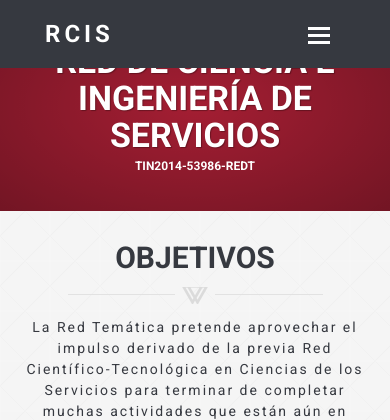
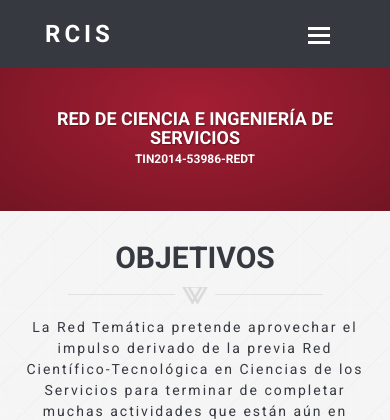
Before and after one commit to CristinaPerea/rcis, a PHP site: page / in a window 390 px wide. Shown: the top 420 px of the page. Run offline with PHP 8.4, Linux system fonts and the light colour scheme; data that the repository does not hold is empty; style sheets or scripts are compiled from the project's sources.

Commit message:
Cabecera casi solucionada #768

```diff
--- a/css/style.css
+++ b/css/style.css
@@ -950,9 +950,6 @@ iframe.responsive-iframe-container-slider {
     width: 720px;
     height: 435px;
     position: relative; } }
-.first-section {
-  padding-top: 2%; }
-
 th {
   background-color: #363940; }
 
@@ -981,4 +978,24 @@ table.top-right-border {
 .lista-herramientas-totales {
   display: none; }
 
+/* Cabecera */
+#text-carousel-intro-section .caption h1.titulo-cabecera-principal {
+  font-size: 25px; }
+
+#text-carousel-intro-section .caption h3.subtexto-cabecera-principal {
+  font-size: 20px; }
+
+.first-section {
+  padding-top: 77px; }
+
+@media (max-width: 992px) {
+  #text-carousel-intro-section .caption h1.titulo-cabecera-principal {
+    font-size: 18px; }
+
+  #text-carousel-intro-section .caption h3.subtexto-cabecera-principal {
+    font-size: 13px; }
+
+  .first-section {
+    padding-top: 73px; } }
+
 /*# sourceMappingURL=style.css.map */
--- a/css/style.scss
+++ b/css/style.scss
@@ -1313,9 +1313,7 @@ iframe {
 
 	}
 }
-.first-section {
-  padding-top:2%;
-}
+
 
 th {
 	background-color: $color_por_defecto;
@@ -1353,3 +1351,30 @@ table {
 .lista-herramientas-totales {
 	display:none;
 }
+
+/* Cabecera */
+#text-carousel-intro-section .caption h1.titulo-cabecera-principal {
+	font-size: 25px;
+}
+
+#text-carousel-intro-section .caption h3.subtexto-cabecera-principal {
+	font-size: 20px;
+}
+
+.first-section {
+  padding-top: 77px;
+}
+
+@media (max-width:992px) {
+	#text-carousel-intro-section .caption h1.titulo-cabecera-principal {
+		font-size: 18px;
+	}
+
+	#text-carousel-intro-section .caption h3.subtexto-cabecera-principal {
+		font-size: 13px;
+	}
+
+	.first-section {
+  	padding-top:73px;
+	}
+}
--- a/cuerpoindex.html
+++ b/cuerpoindex.html
@@ -46,8 +46,8 @@
 					<div class="caption text-center text-white" >
 						<div id="" class="">
 							<div class="first-section">
-								<h1>Red de Ciencia e Ingeniería de Servicios</h1>
-                                <h3>TIN2014-53986-REDT</h3>
+								<h1 class="titulo-cabecera-principal">Red de Ciencia e Ingeniería de Servicios</h1>
+                                <h3 class="subtext-cabecera-principal">TIN2014-53986-REDT</h3>
 							</div>
 						</div>
 					</div>
--- a/listaHerramientas.php
+++ b/listaHerramientas.php
@@ -71,6 +71,6 @@
 		}
 		$elemento .=  '</div>';
 	}
-	$elemento .= '<br>';
+	$elemento .= '<br></div>';
 	echo $elemento;
 ?>
```
Also changed, not shown: 1 other file.
